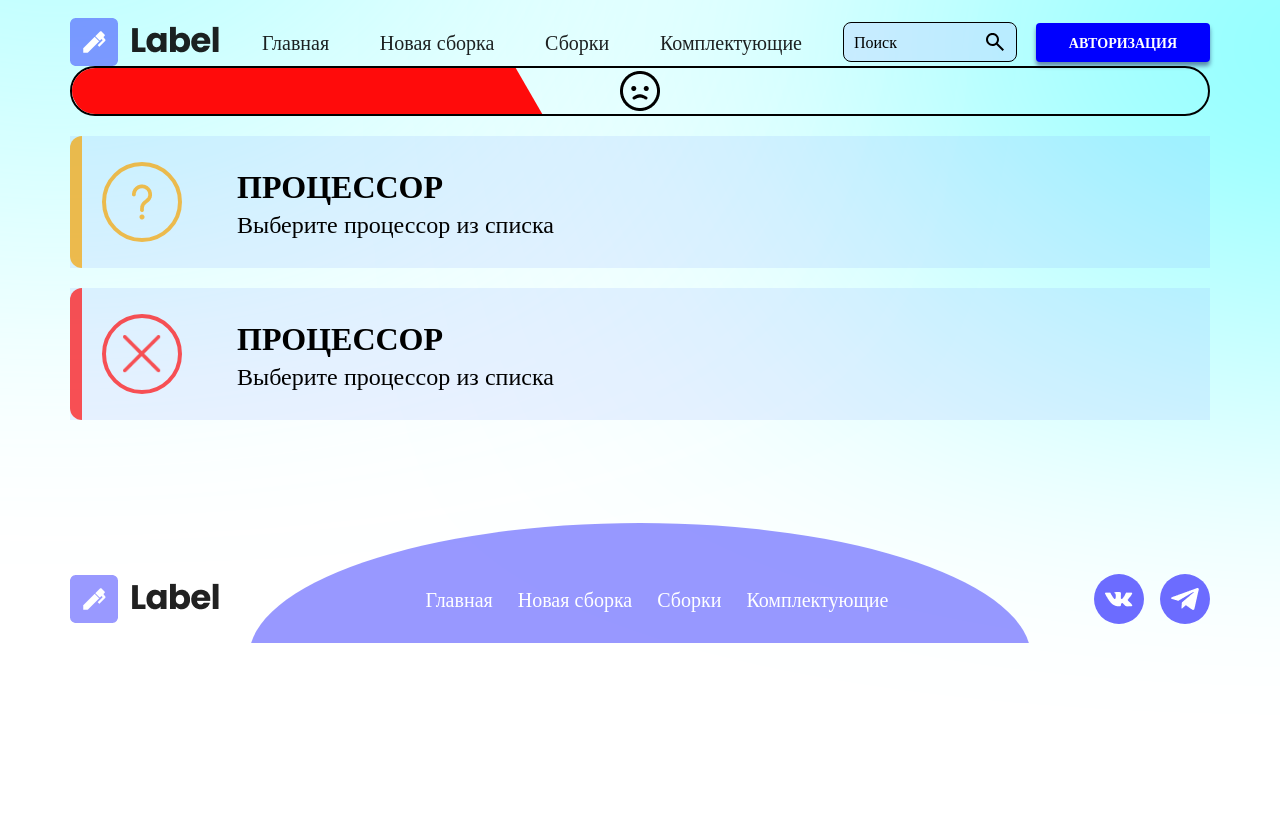
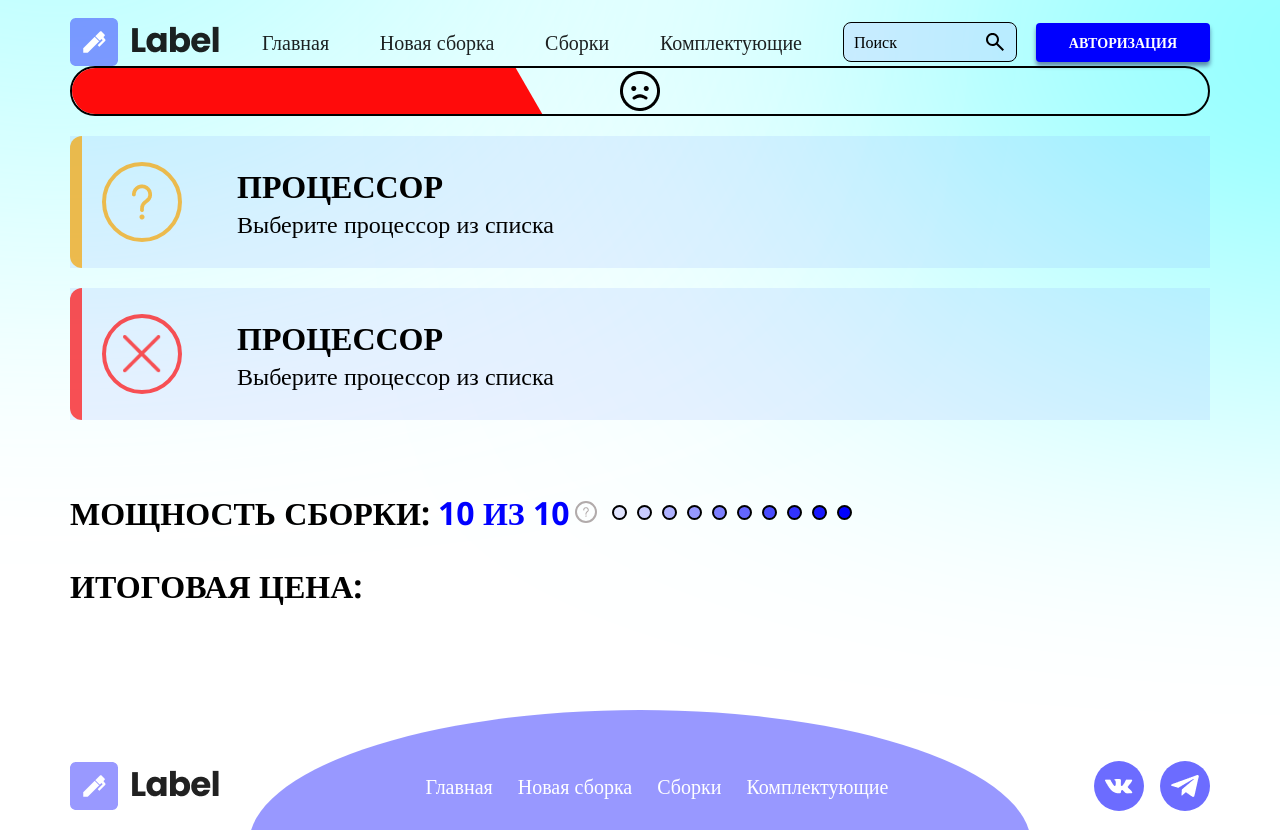
Before and after one commit to konyasharin/PCShop, a React (Vite) app in the folder frontend/: page /PCBuild in a window 1280 px wide. Shown: the top 830 px of the page. Before the commit the page ends 800 px from the top, so only its background shows below. Built offline with nearby package versions, Linux system fonts and the light colour scheme.

Commit message:
PowerOfBuild component

```diff
--- a/frontend/src/pages/PCBuildPage/PCBuildPage.tsx
+++ b/frontend/src/pages/PCBuildPage/PCBuildPage.tsx
@@ -2,6 +2,7 @@ import Container from '../../components/Container/Container.tsx';
 import Scale from './Scale/Scale.tsx';
 import { useState } from 'react';
 import BuildsErrors from './BuildsErrors/BuildsErrors.tsx';
+import PowerOfBuild from './PowerOfBuild/PowerOfBuild.tsx';
 
 function PCBuildPage() {
   const [scalePercents] = useState(40);
@@ -18,6 +19,7 @@ function PCBuildPage() {
         title={'Процессор'}
         description={'Выберите процессор из списка'}
       />
+      <PowerOfBuild power={10} />
     </Container>
   );
 }
--- /dev/null
+++ b/frontend/src/pages/PCBuildPage/PowerOfBuild/PowerOfBuild.module.css
@@ -0,0 +1,45 @@
+.powerBuild {
+    display: flex;
+    align-items: center;
+    margin-top: 70px;
+    height: 44px;
+}
+
+.powerNumber {
+    margin-left: 8px;
+    color: rgba(0, 0, 255, 1);
+}
+
+.greyCircle {
+    display: flex;
+    justify-content: center;
+    align-items: center;
+    width: 22px;
+    height: 22px;
+    border-radius: 50%;
+    margin-left: 5px;
+    border: 2px solid rgba(177, 171, 171, 1);
+}
+
+.powerCircles {
+    display: flex;
+    margin-left: 5px;
+}
+
+.circle {
+    width: 15px;
+    height: 15px;
+    border-radius: 50%;
+    margin-left: 10px;
+    border: 2px solid #000000
+}
+
+.priceBuild {
+    display: flex;
+    margin-top: 30px;
+}
+
+.price {
+    margin-left: 8px;
+    color: rgba(0, 0, 255, 1);
+}
--- /dev/null
+++ b/frontend/src/pages/PCBuildPage/PowerOfBuild/PowerOfBuild.tsx
@@ -0,0 +1,54 @@
+import styles from './PowerOfBuild.module.css';
+import greyQuestion from '../../../assets/greyQuestion.png';
+import React, { useEffect, useState } from 'react';
+
+enum color {
+  white = '#FFFFFF',
+}
+
+const PowerOfBuild: React.FC<{ power: number }> = props => {
+  const [circleOpacity, setCircleOpacity] = useState<number[]>([]);
+  const price = '';
+  useEffect(() => {
+    const opacityArray: number[] = [];
+    for (let i = 1; i <= 10; i++) {
+      if (i <= props.power) {
+        opacityArray.push(0.1 * i);
+      } else {
+        opacityArray.push(i);
+      }
+    }
+    setCircleOpacity(opacityArray);
+  }, [props.power]);
+  return (
+    <div>
+      <div className={styles.powerBuild}>
+        <h3>Мощность сборки:</h3>
+        <h3 className={styles.powerNumber}>{props.power} из 10</h3>
+        <div className={styles.greyCircle}>
+          <img src={greyQuestion} alt={'greyQuestion'} />
+        </div>
+        <div className={styles.powerCircles}>
+          {Array.from({ length: 10 }).map((_, index) => (
+            <div
+              key={index}
+              className={styles.circle}
+              style={{
+                backgroundColor:
+                  index < props.power
+                    ? `rgba(0, 0, 255, ${circleOpacity[index]})`
+                    : color.white,
+              }}
+            ></div>
+          ))}
+        </div>
+      </div>
+      <div className={styles.priceBuild}>
+        <h3>Итоговая цена:</h3>
+        <h3 className={styles.price}>{price}</h3>
+      </div>
+    </div>
+  );
+};
+
+export default PowerOfBuild;
```
Also changed, not shown: frontend/src/assets/greyQuestion.png (added).
